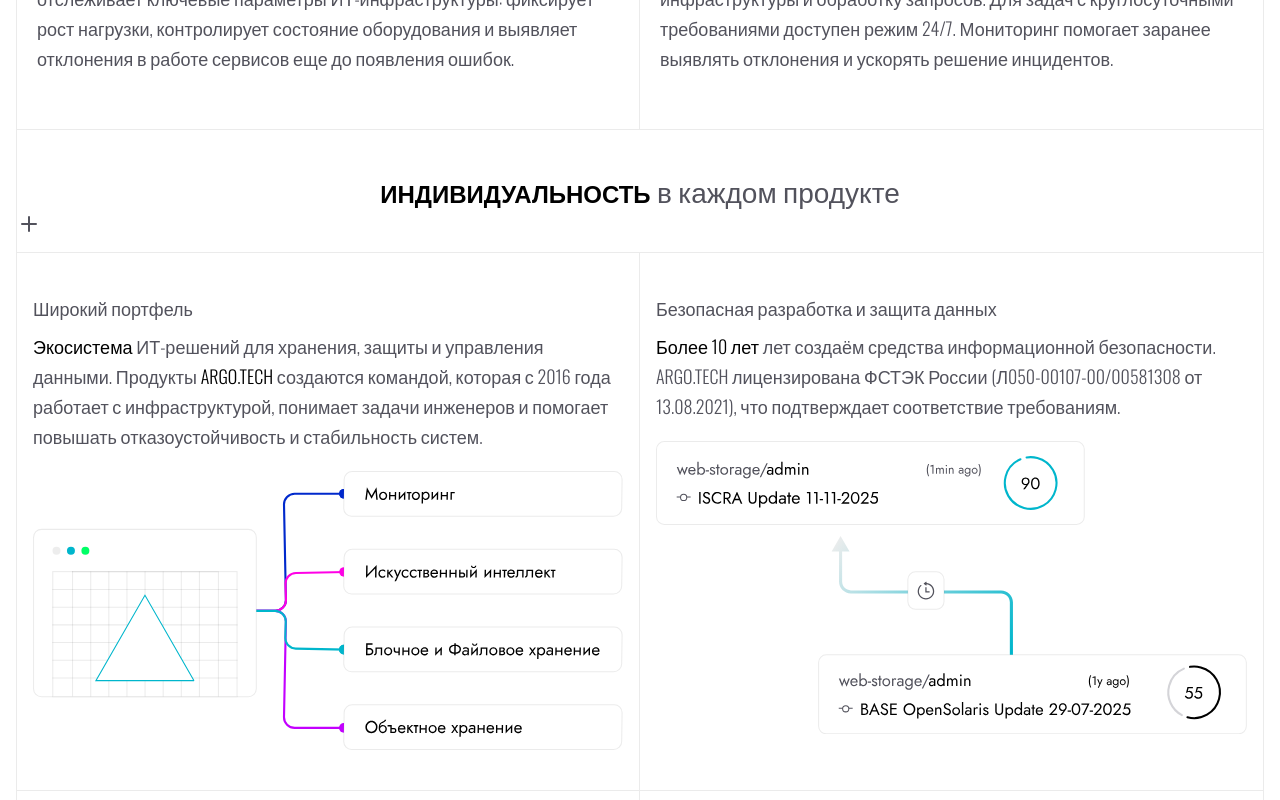
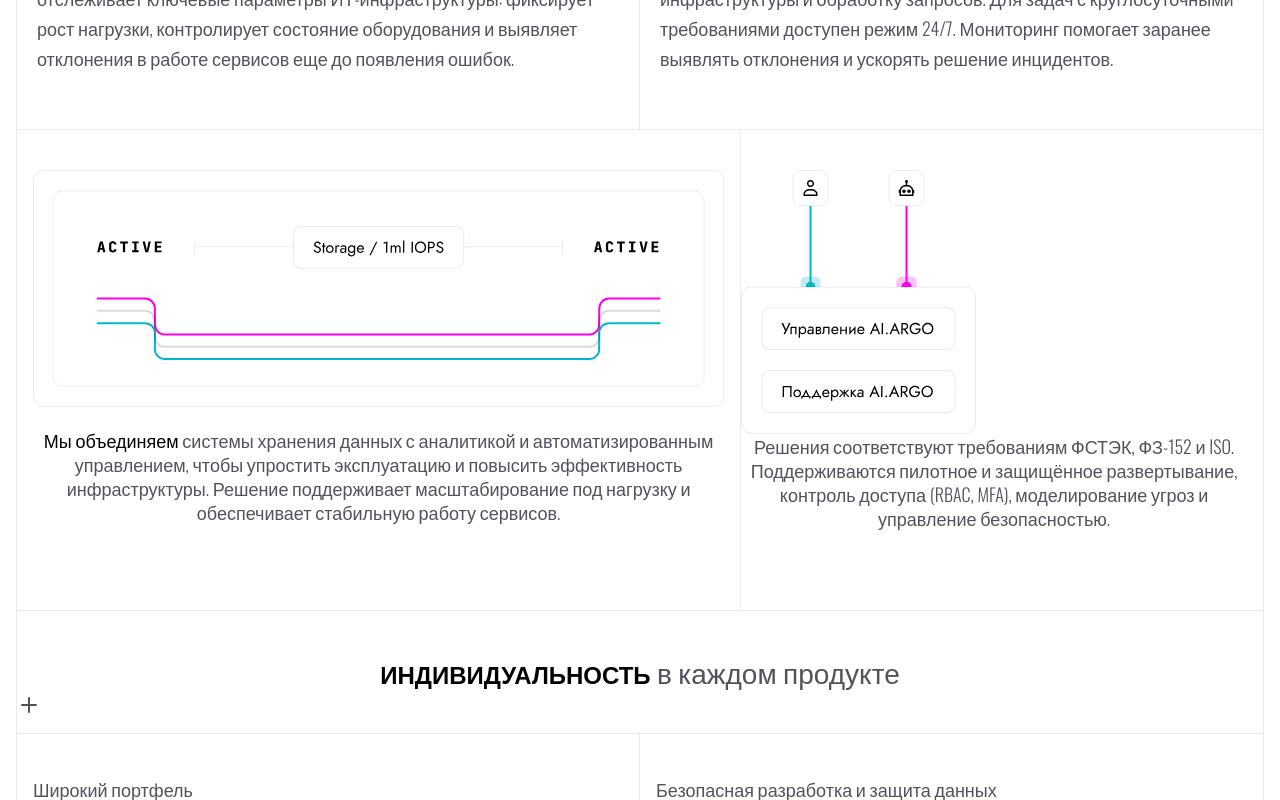
Before and after one commit to Slawone/argo-web, a Next.js app: page / in a window 1280 px wide. Shown: the part 2660-3460 px from the top of the page. Built offline with nearby package versions, Linux system fonts and the light colour scheme.

Commit message:
Added module, continue create

```diff
--- a/src/app/page.jsx
+++ b/src/app/page.jsx
@@ -1,4 +1,4 @@
-import { Hero, Tabs, News, DataSecurity, Monitoring, Info, TextGrid, SmallTextGrid, Support, AboutSection, NodeAppliance } from "@/sections";
+import { Hero, Tabs, News, DataSecurity, Monitoring, Info, TextGrid, SmallTextGrid, Support, AboutSection, NodeAppliance, Union } from "@/sections";
 import { textsVariants } from "@/config";
 
 export default function Home() {
@@ -15,6 +15,7 @@ export default function Home() {
           <AboutSection />
           <Monitoring />
           <TextGrid items={textItems1} />
+          <Union />
           <Info text="Индивидуальность в каждом продукте" />
           <DataSecurity />
           <TextGrid items={textItems2} />
--- /dev/null
+++ b/src/sections/Union.jsx
@@ -0,0 +1,38 @@
+"use client";
+
+import { motion } from "framer-motion";
+import { motionVariants } from "@/config";
+import { Active, AiArgo } from "@/ui/svg";
+
+export const Union = () => {
+  const { containerVariants, textVariants } = motionVariants;
+
+  return (
+    <motion.section
+      variants={containerVariants}
+      initial="hidden"
+      whileInView="visible"
+      viewport={{ once: true }}
+      className="section-border text-color font-sans px-4 grid md:grid-cols-[7fr_5fr] items-center"
+    >
+      <div className="py-5 md:py-10 md:pr-4 md:border-r md:border-r-black/8 md:dark:border-r-white/14 h-65 lg:h-120">
+        <Active className="w-full h-auto mb-5" />
+        <p className="text-center text-sm md:text-base lg:text-lg font-light leading-6">
+          <span className="title-color">Мы объединяем</span> системы хранения
+          данных с аналитикой и автоматизированным управлением, чтобы упростить
+          эксплуатацию и повысить эффективность инфраструктуры. Решение
+          поддерживает масштабирование под нагрузку и обеспечивает стабильную
+          работу сервисов.
+        </p>
+      </div>
+      <div className="py-5 md:py-10 h-65 md:h-65 lg:h-120 flex flex-col">
+        <AiArgo className="w-full h-auto mb-5 grow-0" />
+        <p className="text-center text-sm md:text-base lg:text-lg font-light leading-6">
+          Решения соответствуют требованиям ФСТЭК, ФЗ-152 и ISO. Поддерживаются
+          пилотное и защищённое развертывание, контроль доступа (RBAC, MFA),
+          моделирование угроз и управление безопасностью.
+        </p>
+      </div>
+    </motion.section>
+  );
+};
--- a/src/sections/index.js
+++ b/src/sections/index.js
@@ -9,3 +9,4 @@ export { SmallTextGrid } from './SmallTextGrid';
 export { Support } from './Support';
 export { AboutSection } from './AboutSection';
 export { NodeAppliance } from './NodeAppliance';
+export { Union } from './Union';
```
